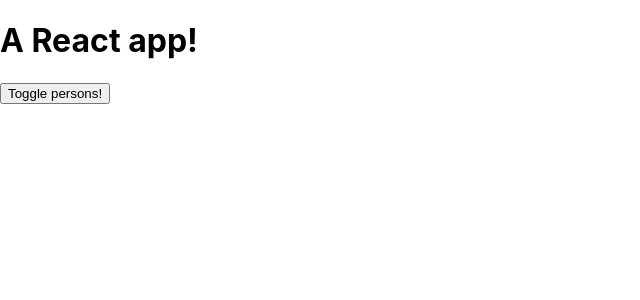
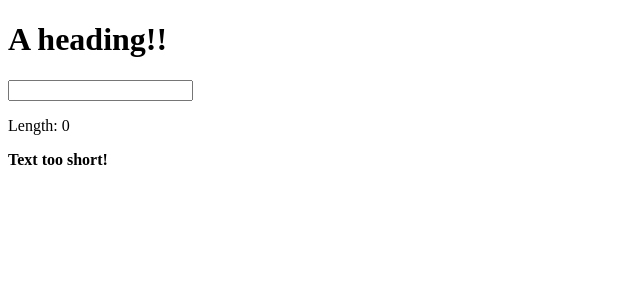
Before and after one commit to Haugen/udemy-react-max, a React (Create React App) app: page / in a window 1280 px wide. Shown: the top 300 px of the page, without its empty margins (0-640 px from the left). Built offline with nearby package versions, Linux system fonts and the light colour scheme.

Commit message:
Assignment 2 practice

```diff
--- /dev/null
+++ b/src/examples/assignment2/App.js
@@ -0,0 +1,49 @@
+import React, { Component } from 'react';
+import Validator from './ValidatorComponent';
+
+class App extends Component {
+
+  state = {
+    displayText: '',
+    displayTextLength: 0
+  }
+
+  letterCount = (event) => {
+    let workingState = {...this.state};
+    let newText = event.target.value;
+
+    workingState.displayText = newText;
+    workingState.displayTextLength = newText.length;
+
+    this.setState(workingState);
+  }
+
+  deleteLetterHandler = (letterIndex) => {
+    let workingState = {...this.state};
+    let displayTextChars = workingState.displayText.split('');
+    displayTextChars.splice(letterIndex, 1);
+    displayTextChars = displayTextChars.join('');
+
+    this.setState({
+      displayText: displayTextChars,
+      displayTextLength: displayTextChars.length
+    })
+  }
+
+  render() {
+    return(
+      <div className="App">
+        <h1>A heading!!</h1>
+        <input onChange={this.letterCount} value={this.state.displayText} />
+        <Validator
+          // Passing the function deleteLetterHandler down to ValidatorComponent
+          // and then further down to CharComponent?
+          state={this.state}
+          deleteLetterHandler={(index) => this.deleteLetterHandler(index)}
+        />
+      </div>
+    )
+  }
+}
+
+export default App;
--- /dev/null
+++ b/src/examples/assignment2/CharComponent.js
@@ -0,0 +1,23 @@
+import React from 'react';
+
+const CharComponent = props => {
+  let styles = {
+    display: 'inline-block',
+    padding: '10px',
+    textAlign: 'center',
+    margin: '10px',
+    border: '1px solid red',
+    cursor: 'pointer'
+  }
+
+  return(
+    <div
+      onClick={() => props.deleteLetterHandler(props.index)}
+      style={styles}
+      className="char">
+        {props.char}
+    </div>
+  );
+}
+
+export default CharComponent;
--- /dev/null
+++ b/src/examples/assignment2/ValidatorComponent.js
@@ -0,0 +1,27 @@
+import React from 'react';
+import Char from './CharComponent';
+
+const ValidatorComponent = props => {
+
+  let text = "Text too short!";
+
+  if (props.state.displayTextLength > 5) {
+    text = "Text long enought!";
+  }
+
+  return(
+    <div className="validator-component">
+      <p>Length: {props.state.displayTextLength}</p>
+      <p><strong>{text}</strong></p>
+      {props.state.displayText.split('').map((char, index) => {
+        return <Char
+          char={char}
+          key={index}
+          index={index}
+          deleteLetterHandler={(index) => props.deleteLetterHandler(index)} />;
+      })}
+    </div>
+  );
+}
+
+export default ValidatorComponent;
--- a/src/index.js
+++ b/src/index.js
@@ -1,6 +1,6 @@
 import React from 'react';
 import ReactDOM from 'react-dom';
-import App from './examples/basics/App';
+import App from './examples/assignment2/App';
 import * as serviceWorker from './serviceWorker';
 
 ReactDOM.render(<App />, document.getElementById('root'));
```
